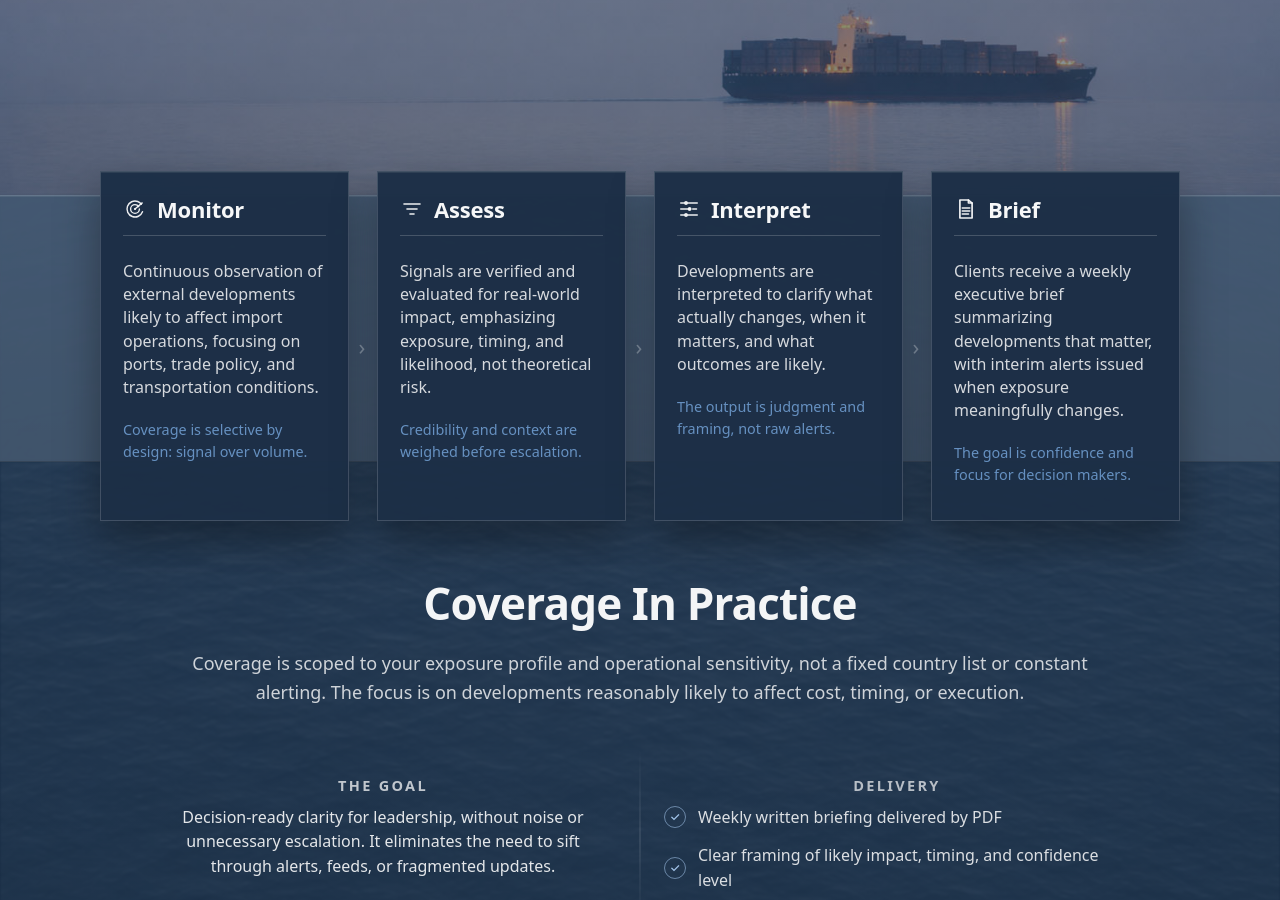
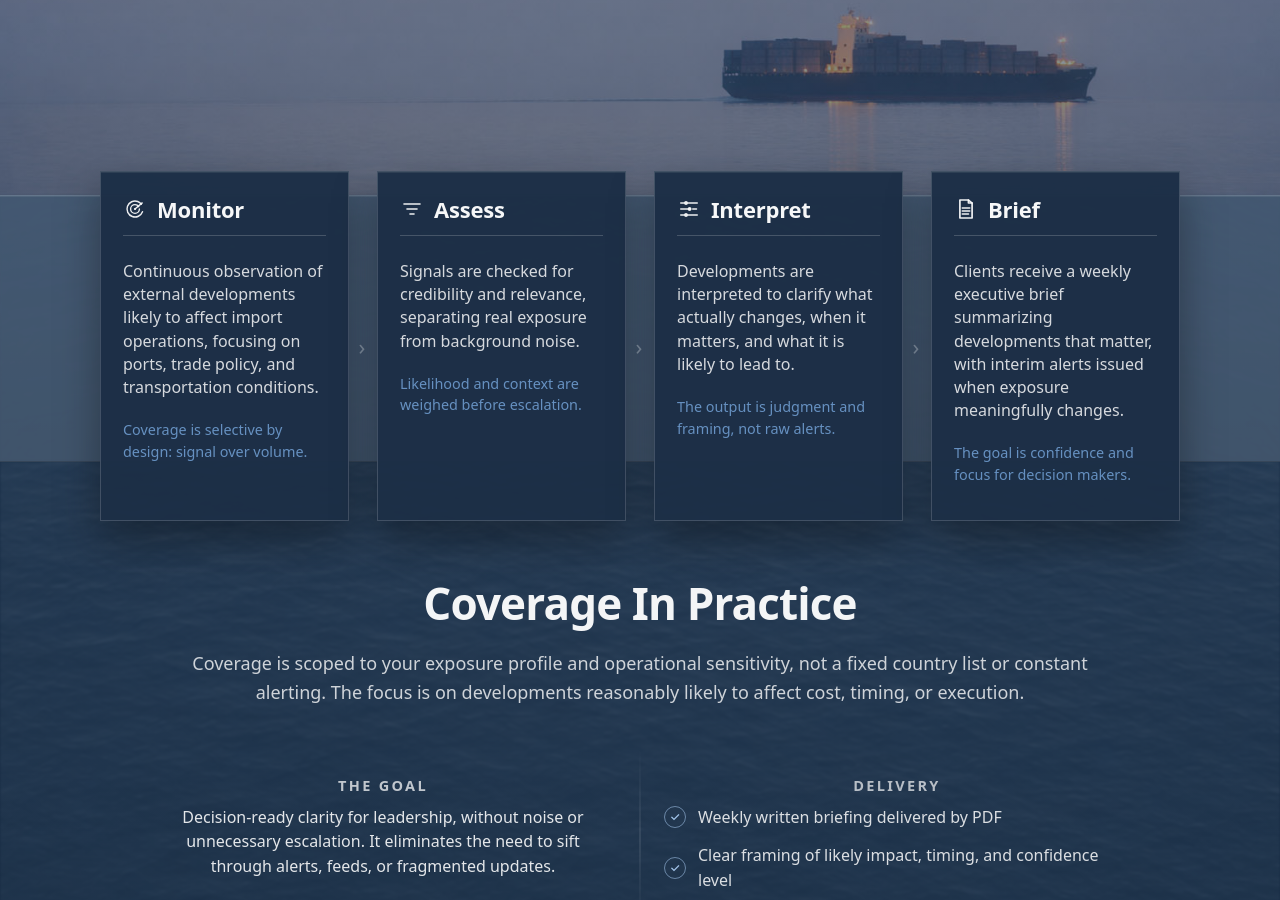
Before and after one commit to importrisk/import-risk-intelligence-site, a Jekyll site: the page built from method.html, in a window 1280 px wide and 900 px high, scrolled down 309 px. Built offline with Jekyll 4.4.1, drawn with Linux system fonts in a browser that asks for light colours.

Commit message:
Update method.html

```diff
--- a/method.html
+++ b/method.html
@@ -75,12 +75,11 @@ css: /method.css?v=100
             </header>
 
             <p class="mf-description">
-              Signals are verified and evaluated for real-world impact, emphasizing
-              exposure, timing, and likelihood, not theoretical risk.
+              Signals are checked for credibility and relevance, separating real exposure from background noise.
             </p>
 
             <p class="mf-subtle">
-              Credibility and context are weighed before escalation.
+              Likelihood and context are weighed before escalation.
             </p>
           </div>
         </article>
@@ -108,8 +107,7 @@ css: /method.css?v=100
             </header>
 
             <p class="mf-description">
-              Developments are interpreted to clarify what actually changes,
-              when it matters, and what outcomes are likely.
+              Developments are interpreted to clarify what actually changes, when it matters, and what it is likely to lead to.
             </p>
 
             <p class="mf-subtle">
```
